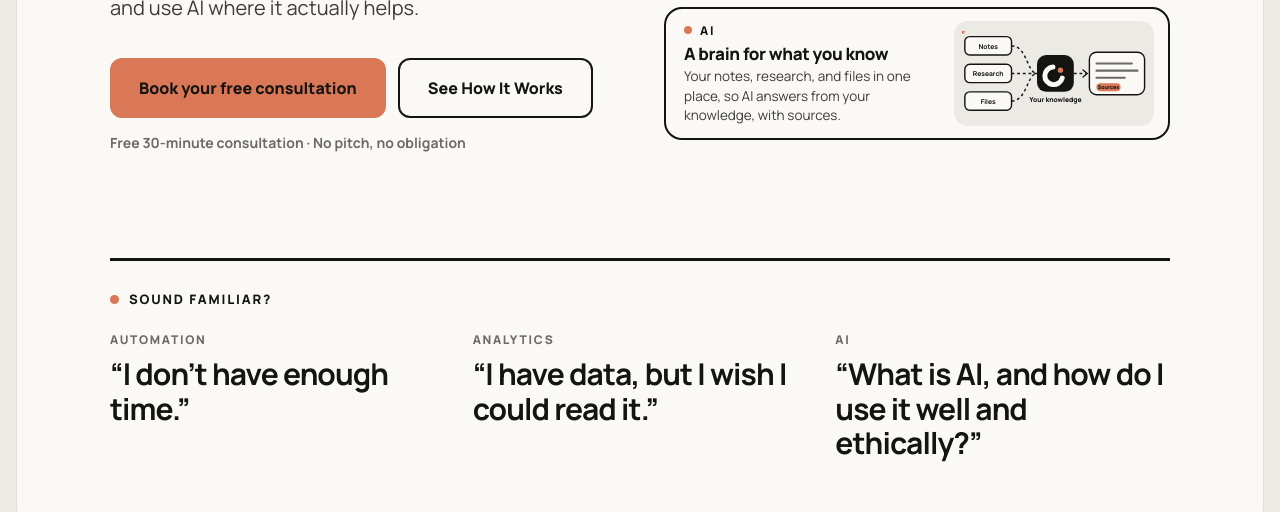
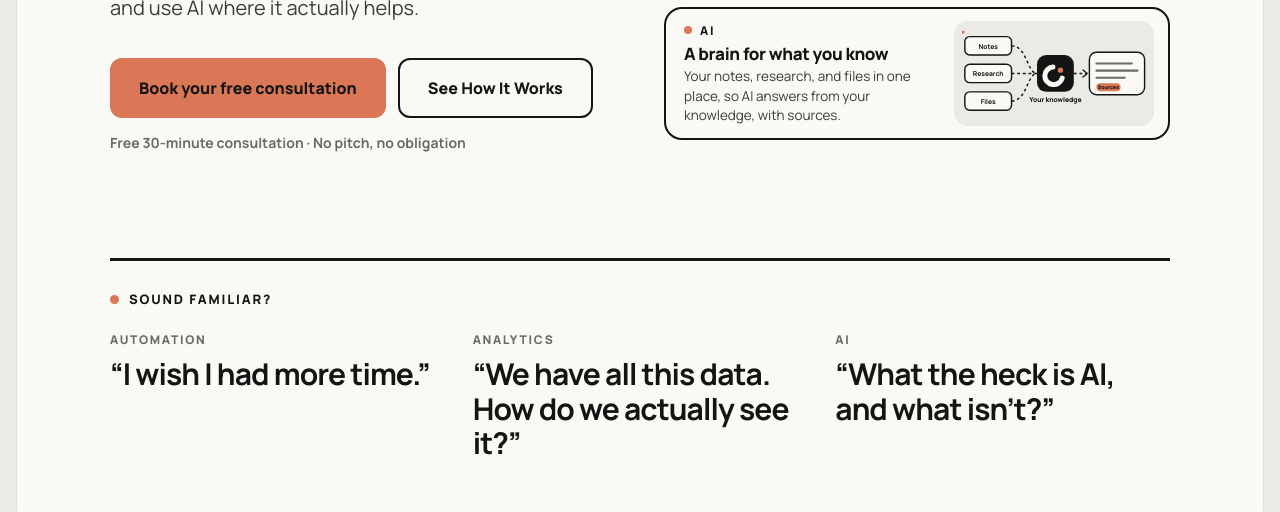
Before and after one commit to gu-27/inland-custom-tech, a plain HTML site: page site/index.html in a window 1280 px wide. Shown: the part 470-982 px from the top of the page. Drawn offline with Linux system fonts and the light colour scheme.

Commit message:
Bring back John's Sound familiar quotes from 8c76f2a
Co-Authored-By: Claude Opus 5.5 <noreply@anthropic.com>
Claude-Session: https://claude.ai/code/session_019gZgkv43fNYrwR8tbK56th

```diff
--- a/site/index.html
+++ b/site/index.html
@@ -340,7 +340,7 @@ footer nav{margin:0;font-size:14px;gap:22px;flex-wrap:wrap}
 <circle r="4" class="pulse"><animateMotion dur="2.4s" repeatCount="indefinite" path="M70 60 H106"/></circle>
 </svg></div></div>
 </div>
-<div class="familiar"><div class="lab">Sound familiar?</div><div><small>Automation</small><b>“I don’t have enough time.”</b></div><div><small>Analytics</small><b>“I have data, but I wish I could read it.”</b></div><div><small>AI</small><b>“What is AI, and how do I use it well and ethically?”</b></div></div>
+<div class="familiar"><div class="lab">Sound familiar?</div><div><small>Automation</small><b>“I wish I had more time.”</b></div><div><small>Analytics</small><b>“We have all this data. How do we actually see it?”</b></div><div><small>AI</small><b>“What the heck is AI, and what isn’t?”</b></div></div>
 </div></section>
 
 <div class="strip"><div class="wrap"><span>We consult.</span><span>We build.</span><span>We teach.</span><span>We grow together.</span><p>Local, personable, and built around your problems and your opportunities.</p></div></div>
```
